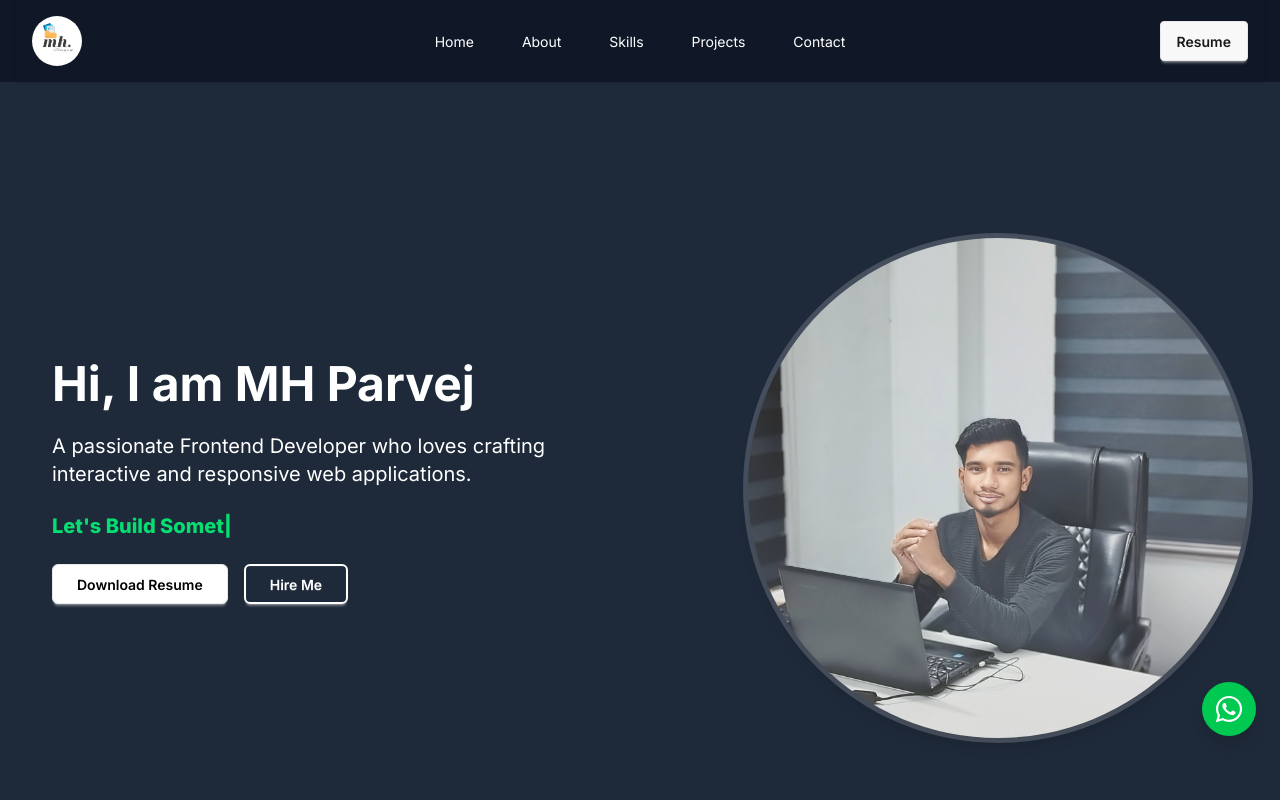
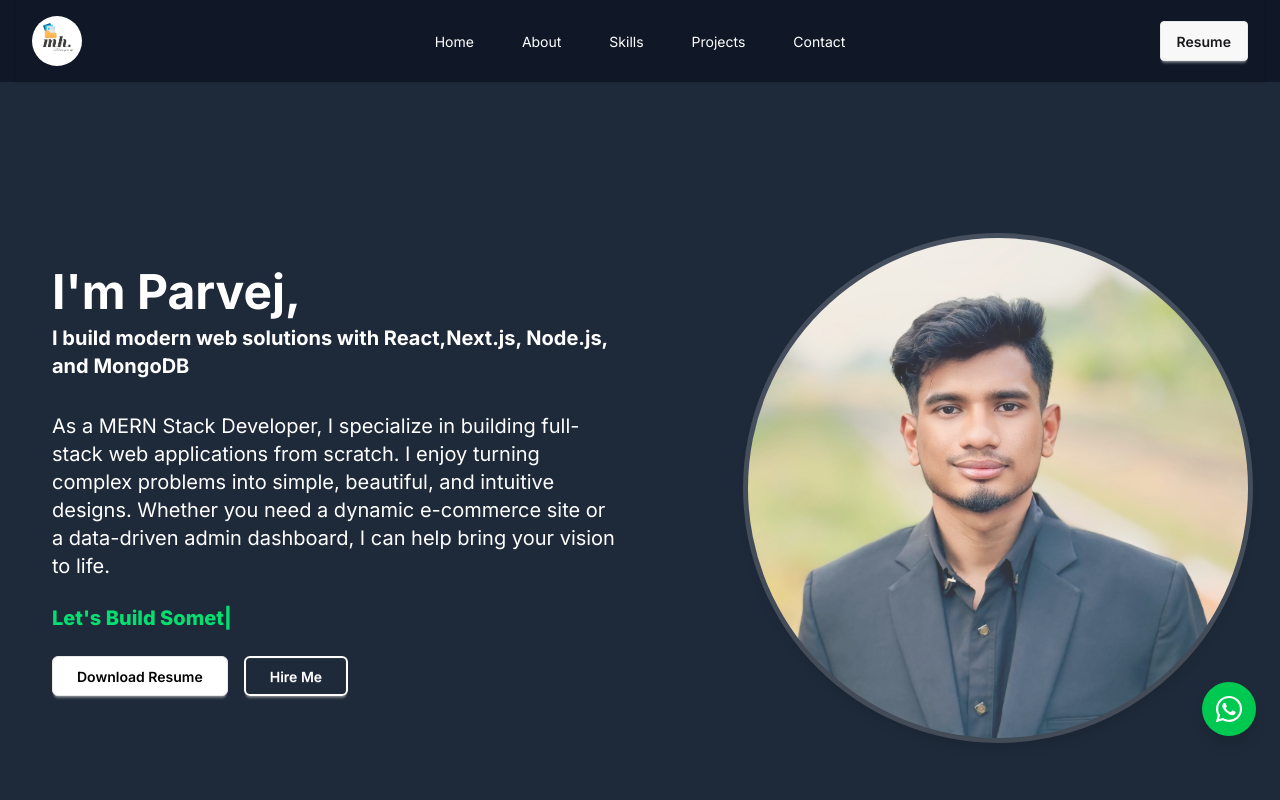
Before and after one commit to Parvej101/portfolio-dev, a Next.js app: page / in a window 1280 px wide. Shown: the top 800 px of the page. Built offline with nearby package versions, Linux system fonts and the light colour scheme.

Commit message:
polish my hero section

```diff
--- a/src/components/Banner.jsx
+++ b/src/components/Banner.jsx
@@ -12,13 +12,13 @@ export default function Banner() {
         <div className="w-full md:w-1/2 lg:space-y-6 p-5">
           <div>
             <h1 className="text-2xl sm:text-4xl md:text-5xl font-bold mb-4 ">
-              Hi, I am MH Parvej
+              I'm Parvej,
+              <p className="text-xl py-2">I build modern web solutions with React,Next.js, Node.js, and MongoDB</p>
             </h1>
           </div>
           <div>
             <p className="text-base sm:text-lg md:text-xl mb-3">
-              A passionate Frontend Developer who loves crafting interactive and
-              responsive web applications.
+              As a MERN Stack Developer, I specialize in building full-stack web applications from scratch. I enjoy turning complex problems into simple, beautiful, and intuitive designs. Whether you need a dynamic e-commerce site or a data-driven admin dashboard, I can help bring your vision to life.
             </p>
           </div>
           {/* Typing Effect */}
@@ -63,7 +63,7 @@ export default function Banner() {
         >
           <div className="relative w-60 h-60 sm:w-64 sm:h-64 md:w-96 md:h-96 lg:w-[500px] lg:h-[500px] mt-3">
             <Image
-              src="/images/parvej-banner.jpg"
+              src="/images/formal-mh.jpg"
               alt="MH Parvej"
               layout="fill"
               objectFit="cover"
```
Also changed, not shown: public/images/formal-mh.jpg (added).
